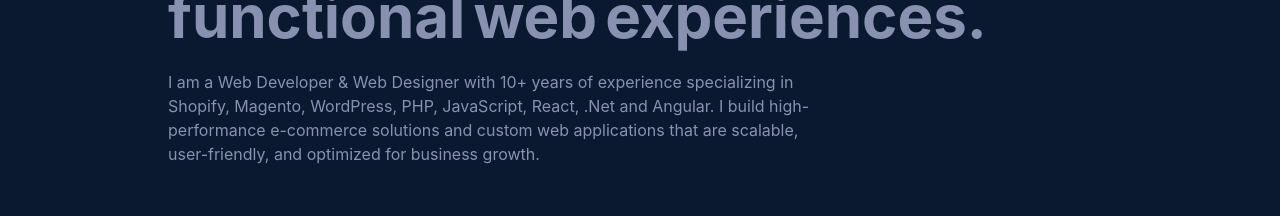
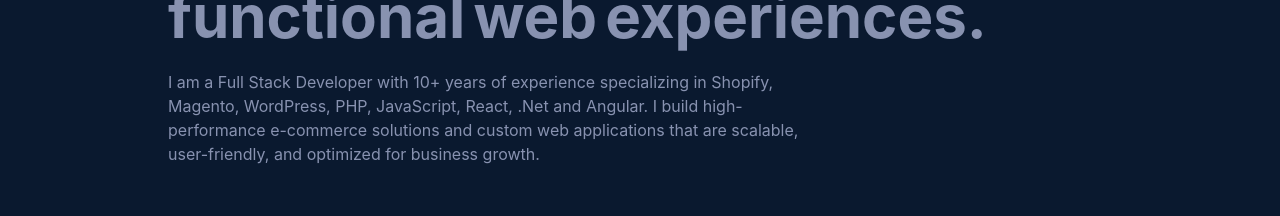
Before and after one commit to heneral/portfolio, a React (Create React App) app: page / in a window 1280 px wide. Shown: the part 458-674 px from the top of the page. Built offline with nearby package versions, Linux system fonts and the light colour scheme; no server answers.

Commit message:
fix: Update title from 'Web Developer & Web Designer' to 'Full Stack Developer'

```diff
--- a/src/components/Hero.jsx
+++ b/src/components/Hero.jsx
@@ -54,7 +54,7 @@
         </motion.div>
 
         <p className="text-slate max-w-2xl">
-          I am a Web Developer & Web Designer with 10+ years of experience specializing in Shopify, Magento, WordPress, PHP, JavaScript, React, .Net and Angular. I build high-performance e-commerce solutions and custom web applications that are scalable, user-friendly, and optimized for business growth.
+          I am a Full Stack Developer with 10+ years of experience specializing in Shopify, Magento, WordPress, PHP, JavaScript, React, .Net and Angular. I build high-performance e-commerce solutions and custom web applications that are scalable, user-friendly, and optimized for business growth.
         </p>
       </motion.div>
     </section>
```
